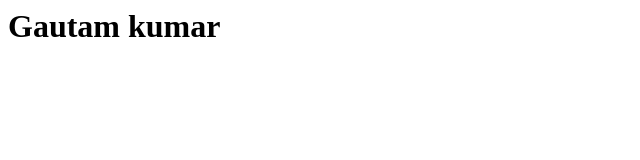
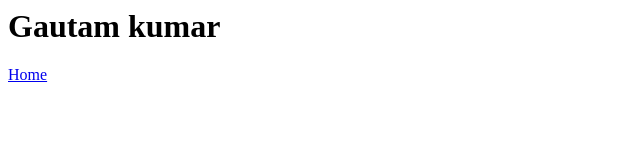
Before and after one commit to gautamkmr/gautamkmr.github.io, a plain HTML site: page index.html in a window 1280 px wide. Shown: the full height of the page, 0-640 px from the left. Drawn offline with Linux system fonts and the light colour scheme.

Commit message:
Update index.html

```diff
--- a/index.html
+++ b/index.html
@@ -3,6 +3,6 @@
 </head>
 <body>
 <h1>Gautam kumar</h1>
-<a href = "gautamhome.webs.com"></a>
+<a href = "gautamhome.webs.com">Home</a>
 </body>
 </html>
```
